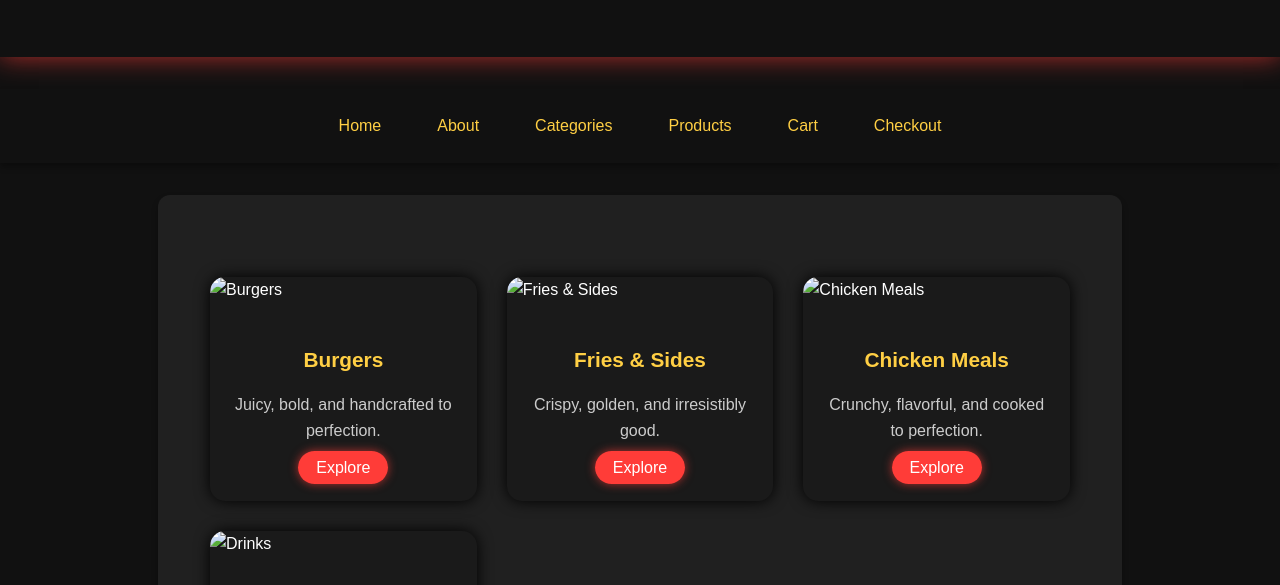
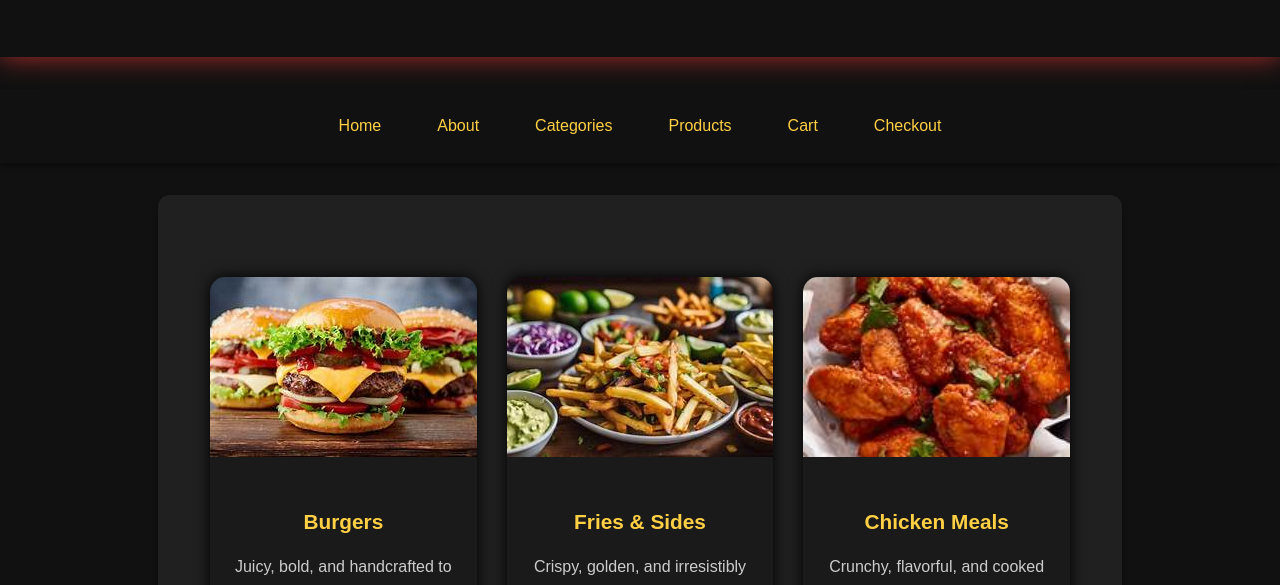
Before and after one commit to chinixxxita/AlgoEat, a website: page categories.html in a window 1280 px wide. Shown: the part 191-776 px from the top of the page. Drawn offline with Linux system fonts and the light colour scheme.

Commit message:
Update categories.html

```diff
--- a/categories.html
+++ b/categories.html
@@ -119,7 +119,7 @@
         <div class="category-grid">
 
             <div class="category-card">
-                <img src="assets/CATEGORY B.jpg" alt="Burgers">
+                <img src="CATEGORY B.jpg" alt="Burgers">
                 <div class="category-info">
                     <h3>Burgers</h3>
                     <p>Juicy, bold, and handcrafted to perfection.</p>
@@ -128,7 +128,7 @@
             </div>
 
             <div class="category-card">
-                <img src="assets/CATEGORY FS.jpg" alt="Fries & Sides">
+                <img src="CATEGORY FS.jpg" alt="Fries & Sides">
                 <div class="category-info">
                     <h3>Fries & Sides</h3>
                     <p>Crispy, golden, and irresistibly good.</p>
@@ -137,7 +137,7 @@
             </div>
 
             <div class="category-card">
-                <img src="assets/CATEGORY CHICK.jpg" alt="Chicken Meals">
+                <img src="CATEGORY CHICK.jpg" alt="Chicken Meals">
                 <div class="category-info">
                     <h3>Chicken Meals</h3>
                     <p>Crunchy, flavorful, and cooked to perfection.</p>
@@ -146,7 +146,7 @@
             </div>
 
             <div class="category-card">
-                <img src="assets/CATEGORY BEV.jpg" alt="Drinks">
+                <img src="CATEGORY BEV.jpg" alt="Drinks">
                 <div class="category-info">
                     <h3>Drinks</h3>
                     <p>Refreshing beverages to complete your meal.</p>
```
